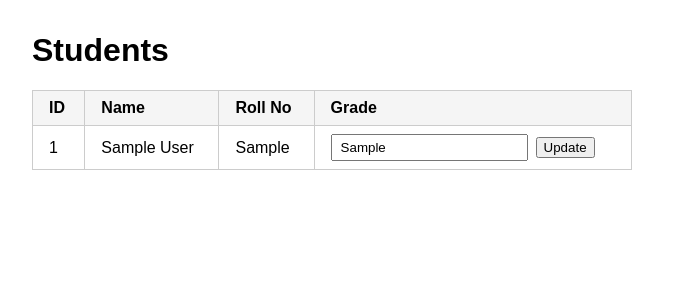
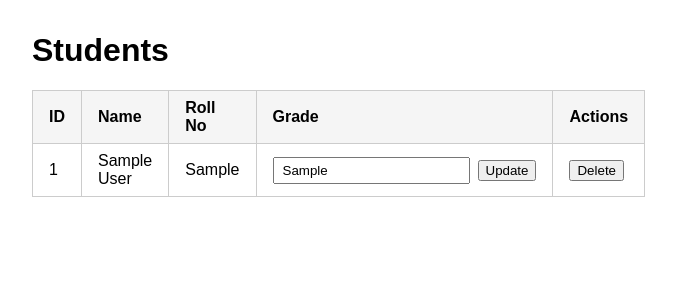
Before and after one commit to Manishprasad1/student-management-system, a Flask app: page /students in a window 1280 px wide. Shown: the top 300 px of the page, without its empty margins (0-676 px from the left). Run offline with Flask 3, Linux system fonts and the light colour scheme; tables that the repository leaves empty hold one stand-in row (values such as "Sample post").

Commit message:
fixed issue (#4)

```diff
--- a/app/main.py
+++ b/app/main.py
@@ -1,6 +1,6 @@
 from flask import Flask, abort, redirect, render_template, request, url_for
 
-from models import get_all_students, get_student_by_id, init_db, update_student_grade
+from models import delete_student, get_all_students, get_student_by_id, init_db, update_student_grade
 
 app = Flask(__name__)
 
@@ -23,6 +23,13 @@ def update_grade(student_id):
     update_student_grade(student_id, grade)
     return redirect(url_for('list_students'))
 
+@app.route('/students/<int:student_id>/delete', methods=['POST'])
+def delete_student_route(student_id):
+    if not get_student_by_id(student_id):
+        abort(404)
+    delete_student(student_id)
+    return redirect(url_for('list_students'))
+
 if __name__ == '__main__':
     init_db()
     app.run(debug=True)
--- a/app/models.py
+++ b/app/models.py
@@ -38,3 +38,11 @@ def update_student_grade(student_id, grade):
     updated = cursor.rowcount > 0
     conn.close()
     return updated
+
+def delete_student(student_id):
+    conn = get_db()
+    cursor = conn.execute('DELETE FROM students WHERE id = ?', (student_id,))
+    conn.commit()
+    deleted = cursor.rowcount > 0
+    conn.close()
+    return deleted
--- a/app/templates/students.html
+++ b/app/templates/students.html
@@ -23,6 +23,7 @@
                 <th>Name</th>
                 <th>Roll No</th>
                 <th>Grade</th>
+                <th>Actions</th>
             </tr>
         </thead>
         <tbody>
@@ -37,6 +38,11 @@
                         <button type="submit">Update</button>
                     </form>
                 </td>
+                <td>
+                    <form method="post" action="{{ url_for('delete_student_route', student_id=student.id) }}" onsubmit="return confirm('Delete {{ student.name }}?');">
+                        <button type="submit">Delete</button>
+                    </form>
+                </td>
             </tr>
             {% endfor %}
         </tbody>
```
